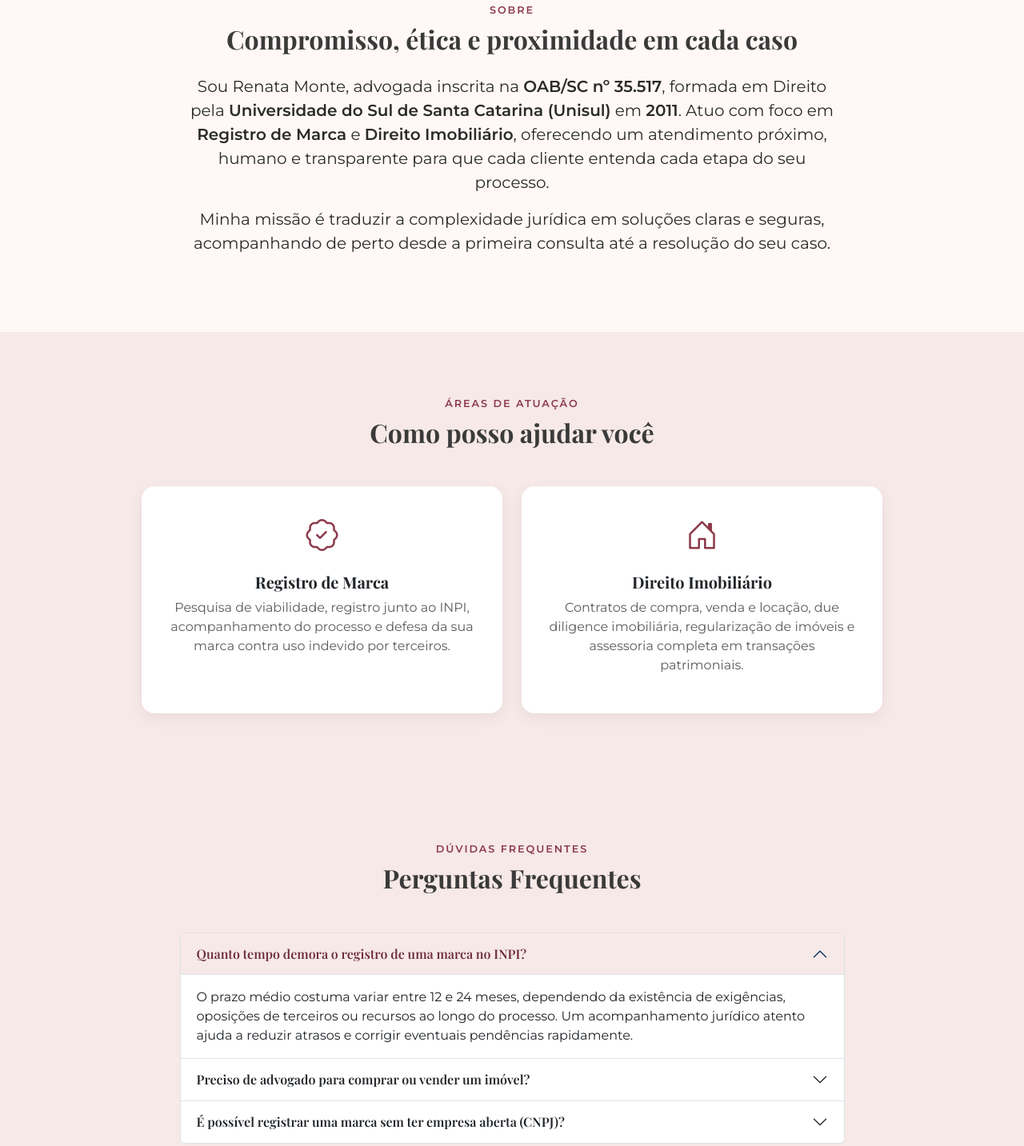
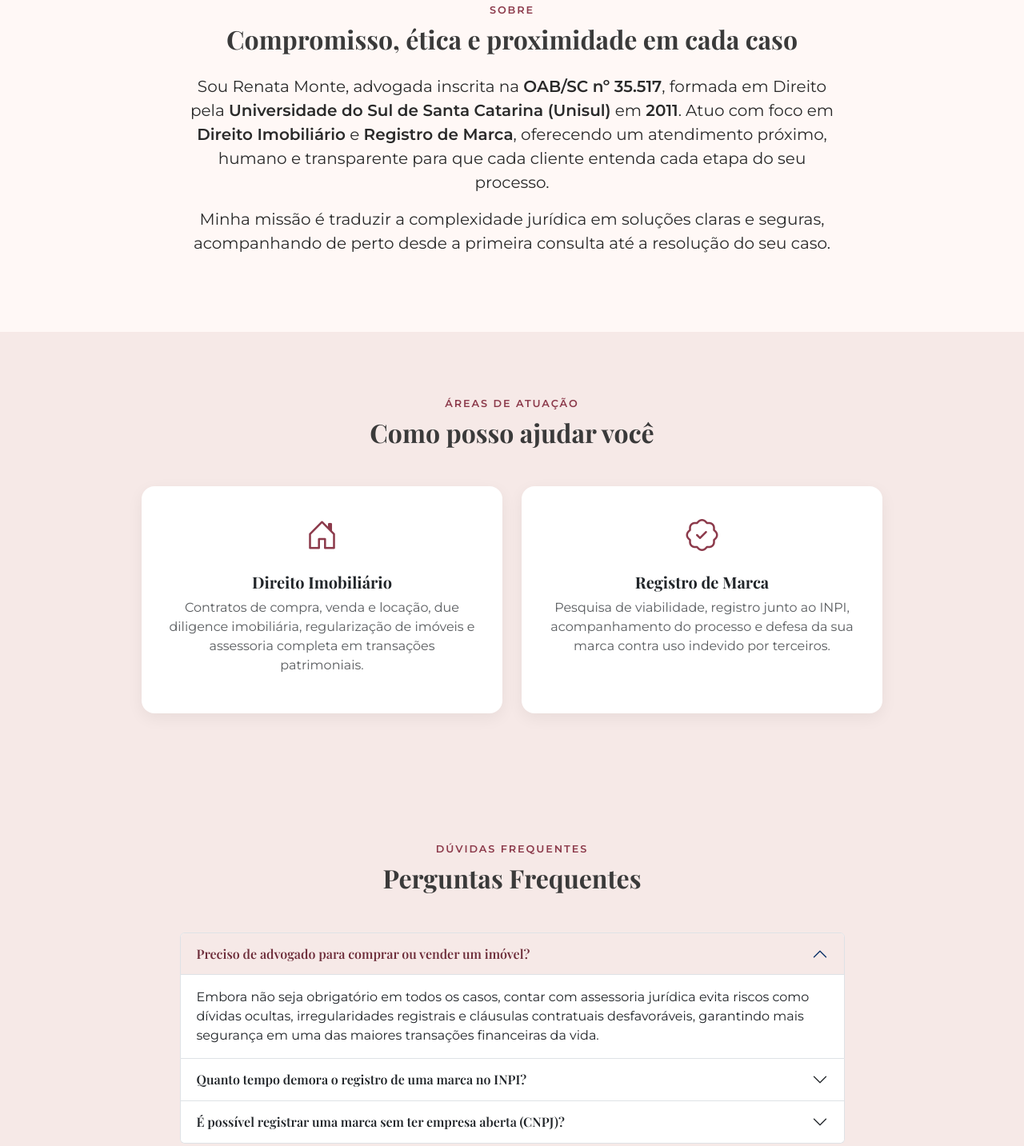
Before and after one commit to ViniciusMenezesDev/advogada-renata-monte, a plain HTML site: page index.html in a window 1280 px wide. Shown: the part 813-2246 px from the top of the page at 80% size. Drawn offline with nearby package versions, Linux system fonts and the light colour scheme.

Commit message:
Reorder practice area mentions: Direito Imobiliário before Registro de Marca
Co-Authored-By: Claude Sonnet 5 <noreply@anthropic.com>

```diff
--- a/index.html
+++ b/index.html
@@ -3,11 +3,11 @@
 <head>
 <meta charset="UTF-8">
 <meta name="viewport" content="width=device-width, initial-scale=1.0">
-<title>Renata Monte | Advogada — Registro de Marca e Direito Imobiliário</title>
-<meta name="description" content="Renata Monte, advogada especializada em Registro de Marca e Direito Imobiliário. Atendimento personalizado e humanizado.">
+<title>Renata Monte | Advogada — Direito Imobiliário e Registro de Marca</title>
+<meta name="description" content="Renata Monte, advogada especializada em Direito Imobiliário e Registro de Marca. Atendimento personalizado e humanizado.">
 
 <meta property="og:title" content="Renata Monte | Advogada">
-<meta property="og:description" content="Registro de Marca e Direito Imobiliário.">
+<meta property="og:description" content="Direito Imobiliário e Registro de Marca.">
 <meta property="og:type" content="website">
 <meta property="og:url" content="https://renatamonte.com.br">
 
@@ -59,7 +59,7 @@
         <h1 class="display-4 fw-bold">Renata Monte</h1>
         <p class="lead">
           Advogada dedicada a proteger o que importa para você: sua marca e seu patrimônio.
-          Atuação em <strong>Registro de Marca</strong> e <strong>Direito Imobiliário</strong>.
+          Atuação em <strong>Direito Imobiliário</strong> e <strong>Registro de Marca</strong>.
         </p>
         <div class="d-flex flex-column flex-sm-row gap-3 justify-content-center justify-content-lg-start mt-4">
           <a href="https://wa.me/5548984122537?text=Ol%C3%A1%2C%20gostaria%20de%20agendar%20uma%20consulta." target="_blank" rel="noopener" class="btn btn-whatsapp btn-lg">
@@ -87,7 +87,7 @@
         <p class="fs-5">
           Sou Renata Monte, advogada inscrita na <strong>OAB/SC nº 35.517</strong>, formada em Direito pela
           <strong>Universidade do Sul de Santa Catarina (Unisul)</strong> em <strong>2011</strong>.
-          Atuo com foco em <strong>Registro de Marca</strong> e <strong>Direito Imobiliário</strong>,
+          Atuo com foco em <strong>Direito Imobiliário</strong> e <strong>Registro de Marca</strong>,
           oferecendo um atendimento próximo, humano e transparente para que cada cliente entenda cada etapa do seu processo.
         </p>
         <p class="fs-5">
@@ -108,11 +108,11 @@
       <div class="col-md-6 col-lg-5">
         <div class="card area-card h-100">
           <div class="card-body text-center">
-            <i class="bi bi-patch-check area-icon"></i>
-            <h3 class="h5 fw-bold mt-3">Registro de Marca</h3>
+            <i class="bi bi-house-door area-icon"></i>
+            <h3 class="h5 fw-bold mt-3">Direito Imobiliário</h3>
             <p class="text-muted">
-              Pesquisa de viabilidade, registro junto ao INPI, acompanhamento do processo e defesa da sua marca
-              contra uso indevido por terceiros.
+              Contratos de compra, venda e locação, due diligence imobiliária, regularização de imóveis
+              e assessoria completa em transações patrimoniais.
             </p>
           </div>
         </div>
@@ -120,11 +120,11 @@
       <div class="col-md-6 col-lg-5">
         <div class="card area-card h-100">
           <div class="card-body text-center">
-            <i class="bi bi-house-door area-icon"></i>
-            <h3 class="h5 fw-bold mt-3">Direito Imobiliário</h3>
+            <i class="bi bi-patch-check area-icon"></i>
+            <h3 class="h5 fw-bold mt-3">Registro de Marca</h3>
             <p class="text-muted">
-              Contratos de compra, venda e locação, due diligence imobiliária, regularização de imóveis
-              e assessoria completa em transações patrimoniais.
+              Pesquisa de viabilidade, registro junto ao INPI, acompanhamento do processo e defesa da sua marca
+              contra uso indevido por terceiros.
             </p>
           </div>
         </div>
@@ -145,14 +145,14 @@
           <div class="accordion-item">
             <h3 class="accordion-header">
               <button class="accordion-button" type="button" data-bs-toggle="collapse" data-bs-target="#faq1">
-                Quanto tempo demora o registro de uma marca no INPI?
+                Preciso de advogado para comprar ou vender um imóvel?
               </button>
             </h3>
             <div id="faq1" class="accordion-collapse collapse show" data-bs-parent="#faqAccordion">
               <div class="accordion-body">
-                O prazo médio costuma variar entre 12 e 24 meses, dependendo da existência de exigências, oposições
-                de terceiros ou recursos ao longo do processo. Um acompanhamento jurídico atento ajuda a reduzir
-                atrasos e corrigir eventuais pendências rapidamente.
+                Embora não seja obrigatório em todos os casos, contar com assessoria jurídica evita riscos como
+                dívidas ocultas, irregularidades registrais e cláusulas contratuais desfavoráveis, garantindo
+                mais segurança em uma das maiores transações financeiras da vida.
               </div>
             </div>
           </div>
@@ -160,14 +160,14 @@
           <div class="accordion-item">
             <h3 class="accordion-header">
               <button class="accordion-button collapsed" type="button" data-bs-toggle="collapse" data-bs-target="#faq2">
-                Preciso de advogado para comprar ou vender um imóvel?
+                Quanto tempo demora o registro de uma marca no INPI?
               </button>
             </h3>
             <div id="faq2" class="accordion-collapse collapse" data-bs-parent="#faqAccordion">
               <div class="accordion-body">
-                Embora não seja obrigatório em todos os casos, contar com assessoria jurídica evita riscos como
-                dívidas ocultas, irregularidades registrais e cláusulas contratuais desfavoráveis, garantindo
-                mais segurança em uma das maiores transações financeiras da vida.
+                O prazo médio costuma variar entre 12 e 24 meses, dependendo da existência de exigências, oposições
+                de terceiros ou recursos ao longo do processo. Um acompanhamento jurídico atento ajuda a reduzir
+                atrasos e corrigir eventuais pendências rapidamente.
               </div>
             </div>
           </div>
@@ -228,7 +228,7 @@
 <footer class="footer-custom text-center">
   <div class="container">
     <p class="mb-1 fw-semibold">Renata Monte | Advogada</p>
-    <p class="mb-2 small">Registro de Marca · Direito Imobiliário</p>
+    <p class="mb-2 small">Direito Imobiliário · Registro de Marca</p>
     <div class="d-flex justify-content-center gap-3 mb-3 fs-5">
       <a href="https://wa.me/5548984122537" target="_blank" rel="noopener" aria-label="WhatsApp"><i class="bi bi-whatsapp"></i></a>
       <a href="https://www.instagram.com/renatamonte.adv/" target="_blank" rel="noopener" aria-label="Instagram"><i class="bi bi-instagram"></i></a>
```
